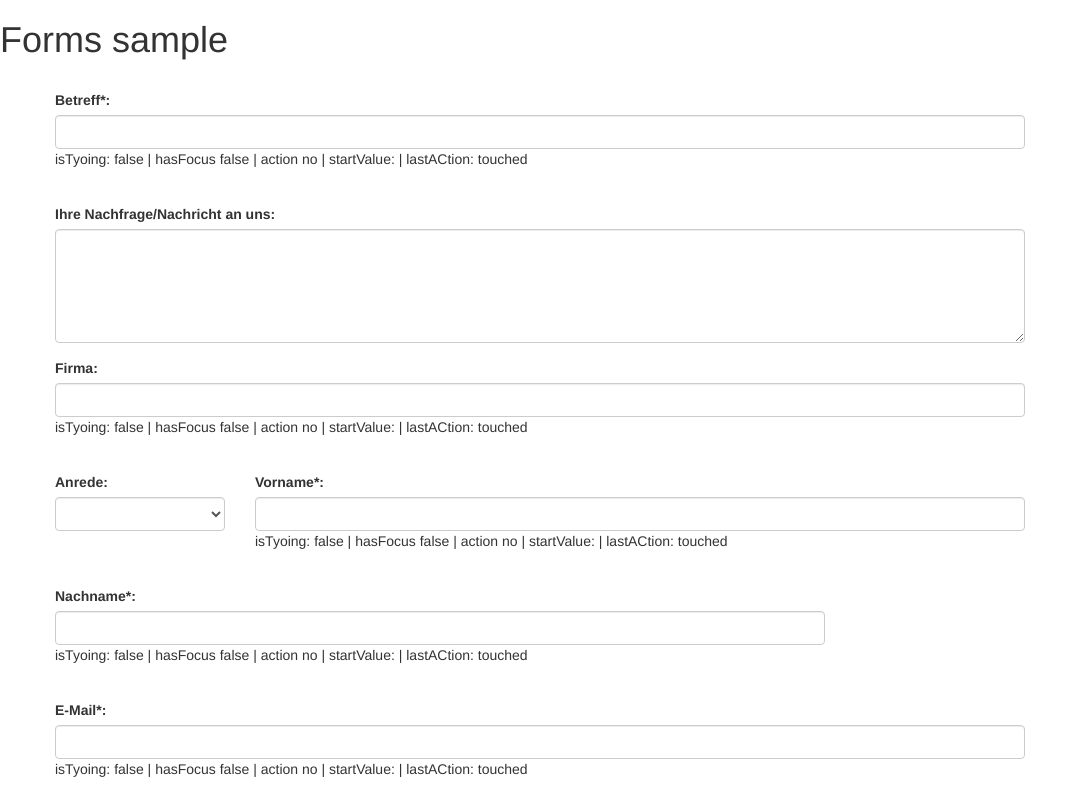
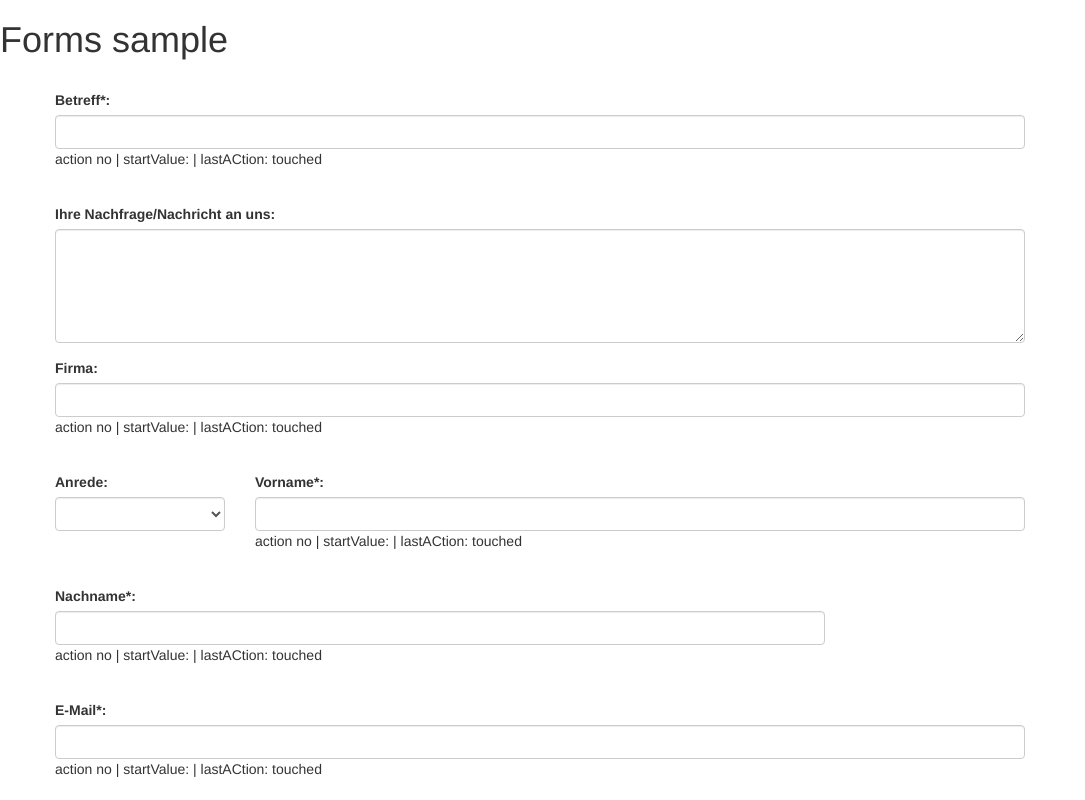
Before and after one commit to willi84/angular-forms, an Angular app: page / in a window 1280 px wide. Shown: the top 800 px of the page, without its empty margins (0-1085 px from the left). Built offline with nearby package versions, Linux system fonts and the light colour scheme; a web font is replaced by a local one.

Commit message:
chore(validation): some refactoring

```diff
--- a/src/app/text/text.component.ts
+++ b/src/app/text/text.component.ts
@@ -38,7 +38,7 @@ import { DoCheck } from '@angular/core/src/metadata/lifecycle_hooks';
   template: `
   <div class="form-group"
     [formGroup]="group"
-    [ngClass]="{'has-error': !(!submitted || (!control.invalid && showError === '') || (control.invalid && showError === '' && control.value ==  '' ) || (control.invalid && showError === '' && lastAction ==  'reset' )) }"
+    [ngClass]="{'has-error': getValidationStatus() }"
   >
     <label for="{{name}}" class="control-label">
     {{label}}<span *ngIf="required=='true'">*</span>:
@@ -49,7 +49,7 @@ import { DoCheck } from '@angular/core/src/metadata/lifecycle_hooks';
     (focus)="hasFocus=true"
     (blur)="hasFocus=false"
     class="form-control" type="{{type}}" formControlName="{{name}}" />
-    isTyoing: {{isTyping}} | hasFocus {{ hasFocus }} | action {{ this.action}} | startValue: {{ startValue}} | lastACtion: {{ lastAction}}
+    action {{ this.action}} | startValue: {{ startValue}} | lastACtion: {{ lastAction}}
     <div
       class="text-danger {{name}}-error"
       >
@@ -116,7 +116,7 @@ export class TextComponent implements OnInit, OnChanges, DoCheck {
       // * delete from error/success to zero after submit
       if (this.hasFocus && this.action === 'no') { // startVAlue == ''
         this.startValue = this.oldValue; // (this.startValue === '') ? this.control.value : this.oldValue;
-        if(this.lastAction === 'reset' && this.control.value === ''){
+        if (this.lastAction === 'reset' && this.control.value === ''){
           this.action = this.lastAction;
         } else {
           this.action = 'start';
@@ -130,7 +130,7 @@ export class TextComponent implements OnInit, OnChanges, DoCheck {
       } else if (lenStartValue < lenControlValue) {
         this.action = 'extended';
       } else if (lenStartValue === lenControlValue) {
-        if(this.lastAction === 'reset' && this.control.value === ''){
+        if (this.lastAction === 'reset' && this.control.value === '') {
           this.action = this.action;
         } else {
           this.action = (this.hasFocus) ? 'start' : 'touched'; //  (lenStartValue === 0) ? 'no' : 'start';
@@ -150,14 +150,10 @@ export class TextComponent implements OnInit, OnChanges, DoCheck {
           if (!this.control.errors) {
             this.showError = '';  // sets default
           } else {
-
-
             if (this.hasFocus && this.showError === 'required' && this.control.errors.pattern) {
               // @TODO: maybe deletable
               // this.showError = this.showError;
             } else {
-              // console.log('else');
-              // console.log(this.action + " | " + this.control.value);
               if (this.control.errors !== null && this.submitted) {
 
                 // Todo: after reset show error after leave
@@ -196,5 +192,9 @@ export class TextComponent implements OnInit, OnChanges, DoCheck {
       }
 
     }
+    getValidationStatus() {
+      let status = !(!this.submitted || (!this.control.invalid && this.showError === '') || (this.control.invalid && this.showError === '' && this.control.value ==  '' ) || (this.control.invalid && this.showError === '' && this.lastAction ===  'reset' ));
+      return status;
+    }
 
 }
```
Also changed, not shown: 1 other file (tests, documents, lock files or other folders).
